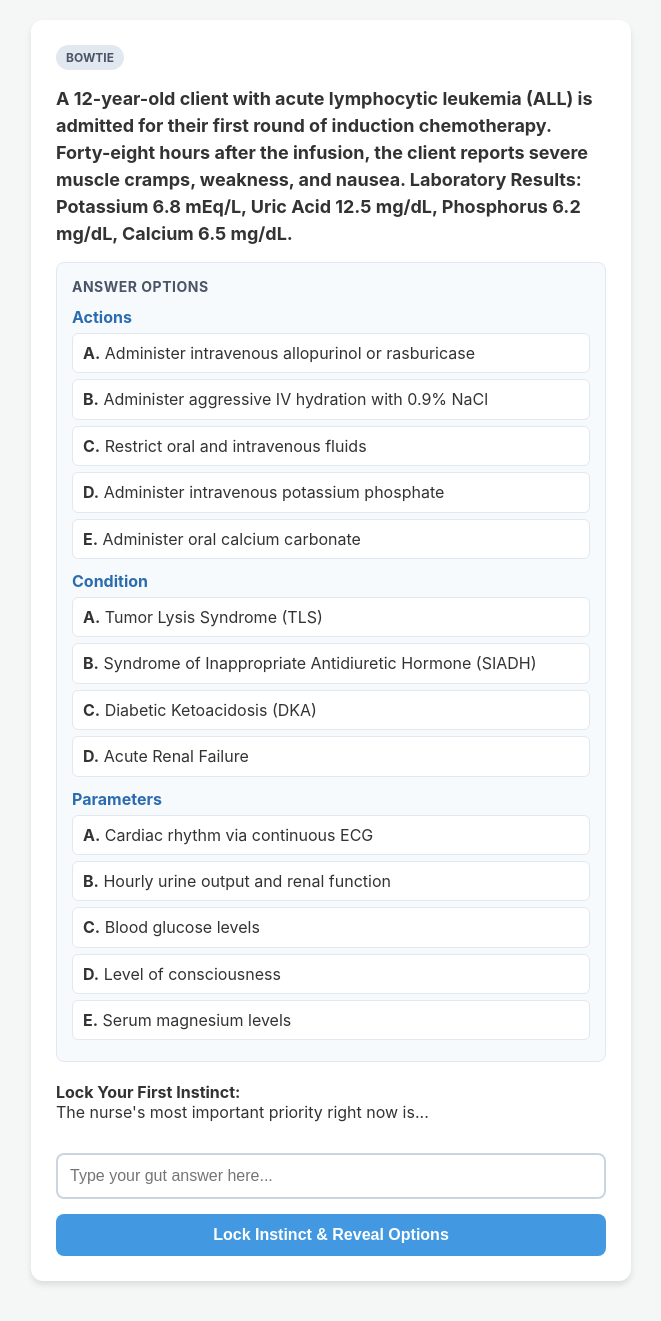
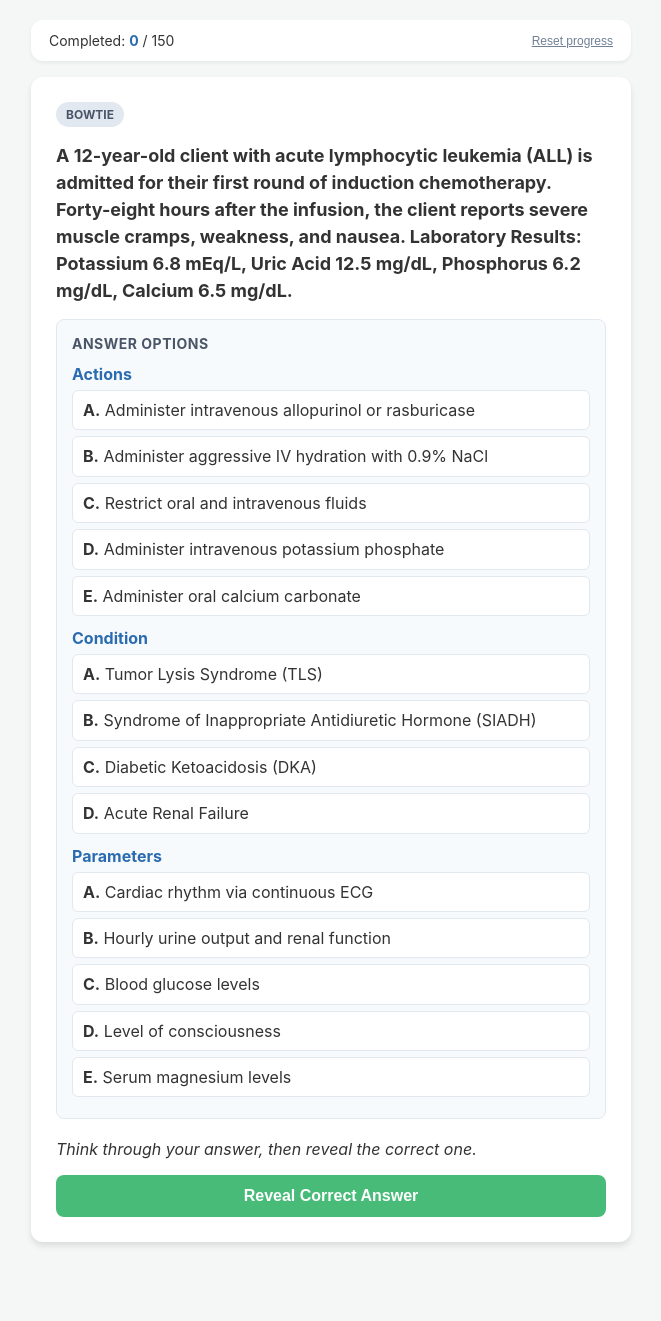
Before and after one commit to raphyantony/NCLEX_App, a Flask app: page / in a window 1280 px wide. Shown: the whole page, without its empty margins (309-970 px from the left). After the commit the page ends 1246 px from the top, so only its background shows below. Run offline with Flask 3, Linux system fonts and the light colour scheme.

Commit message:
Add progress tracking and remove per-question coach

```diff
--- a/templates/index.html
+++ b/templates/index.html
@@ -9,10 +9,10 @@
         .card { background: white; padding: 25px; border-radius: 12px; box-shadow: 0 4px 6px rgba(0,0,0,0.1); margin-bottom: 20px; }
         .tag { display: inline-block; background: #e2e8f0; padding: 5px 10px; border-radius: 15px; font-size: 12px; font-weight: bold; margin-bottom: 15px; color: #4a5568; }
         h2 { font-size: 18px; line-height: 1.5; margin-top: 0; }
-        input[type="text"] { width: 100%; padding: 12px; margin: 15px 0; border: 2px solid #cbd5e0; border-radius: 8px; font-size: 16px; box-sizing: border-box; }
         button { background: #4299e1; color: white; border: none; padding: 12px 20px; border-radius: 8px; font-size: 16px; font-weight: bold; cursor: pointer; width: 100%; }
         button:hover { background: #3182ce; }
-        .coach-box { background: #ebf8ff; border-left: 4px solid #4299e1; padding: 15px; margin: 20px 0; border-radius: 4px; display: none; }
+        button.secondary { background: #a0aec0; }
+        button.success { background: #48bb78; }
         .options-box, .rationale-box { display: none; margin-top: 20px; }
         .rationale-box { background: #f0fff4; padding: 15px; border-radius: 8px; border: 1px solid #9ae6b4; }
         .trap-box { background: #fff5f5; padding: 15px; border-radius: 8px; border: 1px solid #feb2b2; margin-top: 10px; color: #c53030;}
@@ -21,61 +21,172 @@
         .options-display ul { list-style: none; padding: 0; margin: 0; }
         .options-display li { padding: 8px 10px; margin: 6px 0; background: white; border: 1px solid #e2e8f0; border-radius: 6px; line-height: 1.4; }
         .options-display .group-label { font-weight: bold; color: #2b6cb0; margin-top: 12px; }
+        .progress-bar { display: flex; justify-content: space-between; align-items: center; background: white; padding: 12px 18px; border-radius: 12px; box-shadow: 0 2px 4px rgba(0,0,0,0.06); margin-bottom: 16px; font-size: 14px; }
+        .progress-bar .count { font-weight: bold; color: #2b6cb0; }
+        .progress-bar .reset-link { background: none; color: #718096; border: none; padding: 0; font-size: 12px; width: auto; cursor: pointer; text-decoration: underline; font-weight: normal; }
+        .coach-summary { background: #fffaf0; border-left: 4px solid #ed8936; padding: 18px; margin-bottom: 16px; border-radius: 8px; display: none; }
+        .coach-summary h3 { margin: 0 0 8px; color: #c05621; }
+        .coach-summary p { margin: 6px 0; line-height: 1.5; }
+        .done-banner { background: #f0fff4; border-left: 4px solid #48bb78; padding: 18px; margin-bottom: 16px; border-radius: 8px; display: none; }
     </style>
 </head>
 <body>
 
-    <div class="card">
+    <div class="progress-bar">
+        <span>Completed: <span class="count" id="progress-count">0</span> / <span id="progress-total">150</span></span>
+        <button class="reset-link" onclick="resetProgress()">Reset progress</button>
+    </div>
+
+    <div class="coach-summary" id="coach-summary">
+        <h3>Time for a Coaching Break</h3>
+        <p id="coach-summary-text"></p>
+        <p>Take a short pause, review the rationales you found tricky, then keep going.</p>
+        <button onclick="dismissCoachSummary()">Continue Studying</button>
+    </div>
+
+    <div class="done-banner" id="done-banner">
+        <h3 style="margin-top:0; color:#2f855a;">You have completed all 150 questions!</h3>
+        <p>Great work. You can reset progress to start a fresh round.</p>
+    </div>
+
+    <div class="card" id="question-card">
         <div class="tag" id="q-type">Loading...</div>
         <h2 id="q-stem">Getting your next question...</h2>
 
         <div class="options-display" id="options-display"></div>
 
-        <div id="instinct-section">
-            <p><strong>Lock Your First Instinct:</strong><br>The nurse's most important priority right now is...</p>
-            <input type="text" id="instinct-input" placeholder="Type your gut answer here...">
-            <button onclick="lockInstinct()" id="lock-btn">Lock Instinct & Reveal Options</button>
-        </div>
-
-        <div class="coach-box" id="coach-box">
-            <strong>✨ AI Coach Says:</strong>
-            <p id="coach-text">Thinking...</p>
-        </div>
-
         <div class="options-box" id="options-box">
-            <p><em>(Discuss with yourself, then click below to see the answer).</em></p>
-            <button onclick="showAnswer()" style="background: #48bb78;">Reveal Correct Answer</button>
+            <p><em>Think through your answer, then reveal the correct one.</em></p>
+            <button onclick="showAnswer()" class="success">Reveal Correct Answer</button>
         </div>
 
         <div class="rationale-box" id="rationale-box">
             <h3 style="margin-top:0; color: #2f855a;">Correct Answer: <span id="correct-letter"></span></h3>
             <p id="rationale-text"></p>
             <div class="trap-box">
-                <strong>⚠️ The NCLEX Trap:</strong>
+                <strong>The NCLEX Trap:</strong>
                 <p id="trap-text"></p>
             </div>
-            <button onclick="loadQuestion()" style="margin-top: 15px; background: #a0aec0;">Next Question</button>
+            <button onclick="loadQuestion()" class="secondary" style="margin-top: 15px;">Next Question</button>
         </div>
     </div>
 
     <script>
+        const STORAGE_KEY = 'nclex_answered_ids_v1';
+        const BLOCK_KEY = 'nclex_last_coach_block_v1';
+        const TOTAL_QUESTIONS = 150;
+        const COACH_INTERVAL = 20;
+        const MAX_FETCH_RETRIES = 25;
+
         let currentQuestion = {};
 
+        function loadAnsweredSet() {
+            try {
+                const raw = localStorage.getItem(STORAGE_KEY);
+                if (!raw) return new Set();
+                const arr = JSON.parse(raw);
+                return new Set(Array.isArray(arr) ? arr : []);
+            } catch (e) {
+                return new Set();
+            }
+        }
+
+        function saveAnsweredSet(set) {
+            try {
+                localStorage.setItem(STORAGE_KEY, JSON.stringify(Array.from(set)));
+            } catch (e) {}
+        }
+
+        function questionKey(q) {
+            if (q && (q.id || q.id === 0)) return String(q.id);
+            const stem = (q && q.stem) ? q.stem : '';
+            const type = (q && q.type) ? q.type : '';
+            return type + '::' + stem.slice(0, 120);
+        }
+
+        function updateProgressDisplay() {
+            const set = loadAnsweredSet();
+            document.getElementById('progress-count').innerText = set.size;
+            document.getElementById('progress-total').innerText = TOTAL_QUESTIONS;
+            document.getElementById('done-banner').style.display = set.size >= TOTAL_QUESTIONS ? 'block' : 'none';
+        }
+
+        function maybeShowCoachSummary() {
+            const set = loadAnsweredSet();
+            const count = set.size;
+            if (count === 0 || count % COACH_INTERVAL !== 0) return;
+
+            const lastBlock = parseInt(localStorage.getItem(BLOCK_KEY) || '0', 10);
+            if (count === lastBlock) return;
+
+            try { localStorage.setItem(BLOCK_KEY, String(count)); } catch (e) {}
+
+            document.getElementById('coach-summary-text').innerText =
+                "You've completed " + count + " of " + TOTAL_QUESTIONS +
+                " questions. That's another block of " + COACH_INTERVAL +
+                " done. Nice consistency.";
+
+            document.getElementById('coach-summary').style.display = 'block';
+            window.scrollTo({ top: 0, behavior: 'smooth' });
+        }
+
+        function dismissCoachSummary() {
+            document.getElementById('coach-summary').style.display = 'none';
+        }
+
+        function resetProgress() {
+            if (!confirm('Reset all progress? This clears your completed-question history on this device.')) return;
+            try {
+                localStorage.removeItem(STORAGE_KEY);
+                localStorage.removeItem(BLOCK_KEY);
+            } catch (e) {}
+            updateProgressDisplay();
+            loadQuestion();
+        }
+
+        async function fetchOneQuestion() {
+            const res = await fetch('/api/question');
+            return await res.json();
+        }
+
         async function loadQuestion() {
-            document.getElementById('instinct-section').style.display = 'block';
-            document.getElementById('instinct-input').value = '';
-            document.getElementById('coach-box').style.display = 'none';
-            document.getElementById('options-box').style.display = 'none';
+            document.getElementById('options-box').style.display = 'block';
             document.getElementById('rationale-box').style.display = 'none';
-            document.getElementById('lock-btn').innerText = 'Lock Instinct & Reveal Options';
-            document.getElementById('lock-btn').disabled = false;
+            document.getElementById('q-stem').innerText = 'Getting your next question...';
+            document.getElementById('q-type').innerText = 'Loading...';
+            document.getElementById('options-display').innerHTML = '';
 
-            const res = await fetch('/api/question');
-            currentQuestion = await res.json();
+            const answered = loadAnsweredSet();
+            const allDone = answered.size >= TOTAL_QUESTIONS;
 
-            document.getElementById('q-type').innerText = currentQuestion.type.toUpperCase();
+            let chosen = null;
+            let lastFetched = null;
+
+            for (let i = 0; i < MAX_FETCH_RETRIES; i++) {
+                try {
+                    const q = await fetchOneQuestion();
+                    lastFetched = q;
+                    const key = questionKey(q);
+                    if (allDone || !answered.has(key)) {
+                        chosen = q;
+                        break;
+                    }
+                } catch (e) {
+                    break;
+                }
+            }
+
+            currentQuestion = chosen || lastFetched || {};
+
+            if (!currentQuestion || !currentQuestion.stem) {
+                document.getElementById('q-stem').innerText = 'Could not load a question. Please try again.';
+                return;
+            }
+
+            document.getElementById('q-type').innerText = (currentQuestion.type || 'question').toUpperCase();
             document.getElementById('q-stem').innerText = currentQuestion.stem;
             renderOptions(currentQuestion);
+            updateProgressDisplay();
         }
 
         function renderOptions(q) {
@@ -119,38 +230,31 @@
                 .replace(/'/g, '&#39;');
         }
 
-        async function lockInstinct() {
-            const instinct = document.getElementById('instinct-input').value;
-            if (!instinct) return alert("Type your instinct first!");
-
-            document.getElementById('lock-btn').innerText = 'Asking AI Coach...';
-            document.getElementById('lock-btn').disabled = true;
-
-            const res = await fetch('/api/coach', {
-                method: 'POST',
-                headers: { 'Content-Type': 'application/json' },
-                body: JSON.stringify({ instinct: instinct, rationale: currentQuestion.rationale })
-            });
-            const data = await res.json();
-
-            document.getElementById('instinct-section').style.display = 'none';
-            document.getElementById('coach-text').innerText = data.note;
-            document.getElementById('coach-box').style.display = 'block';
-            document.getElementById('options-box').style.display = 'block';
-        }
-
         function showAnswer() {
             document.getElementById('options-box').style.display = 'none';
 
             let answerText = typeof currentQuestion.correct === 'object' ?
                 JSON.stringify(currentQuestion.correct) : currentQuestion.correct;
 
-            document.getElementById('correct-letter').innerText = answerText;
-            document.getElementById('rationale-text').innerText = currentQuestion.rationale;
-            document.getElementById('trap-text').innerText = currentQuestion.trap;
+            document.getElementById('correct-letter').innerText = answerText || '';
+            document.getElementById('rationale-text').innerText = currentQuestion.rationale || '';
+            document.getElementById('trap-text').innerText = currentQuestion.trap || '';
             document.getElementById('rationale-box').style.display = 'block';
+
+            const key = questionKey(currentQuestion);
+            if (key) {
+                const set = loadAnsweredSet();
+                if (!set.has(key)) {
+                    set.add(key);
+                    saveAnsweredSet(set);
+                }
+            }
+
+            updateProgressDisplay();
+            maybeShowCoachSummary();
         }
 
+        updateProgressDisplay();
         loadQuestion();
     </script>
 </body>
```
